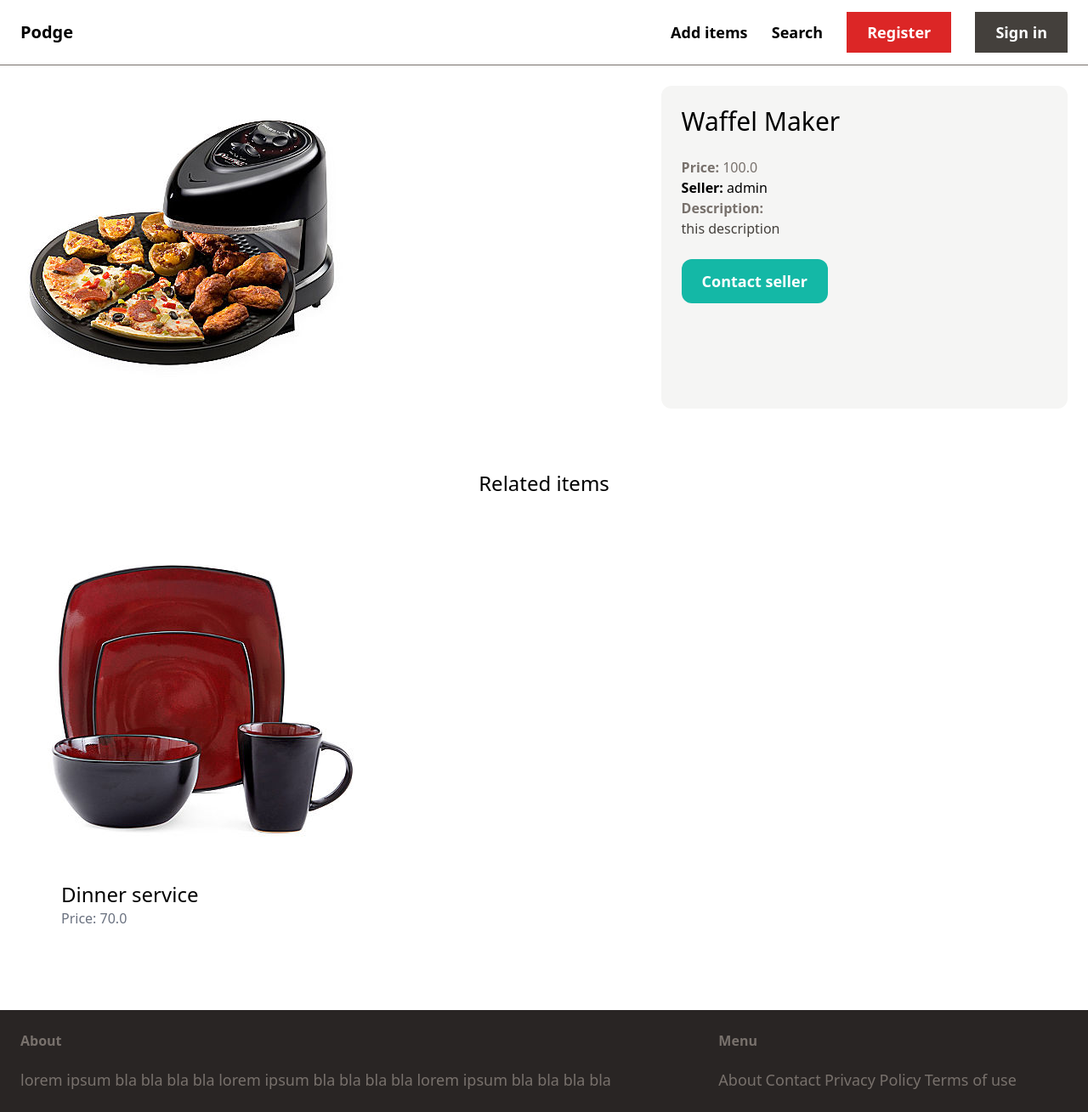
After one commit to struk49/podgethecat, a Django app: page /items/1/ in a window 1280 px wide. The commit adds this page. Shown: the whole page at 85% size. Run offline with Django 3.2, Linux system fonts and the light colour scheme; data comes from the database, SQL or seed files in the repository; both versions use the stored data as it was after the commit; some libraries are stand-ins or nearby versions.

Commit message:
added details page with image and description

```diff
--- a/home/templates/home/index.html
+++ b/home/templates/home/index.html
@@ -11,7 +11,7 @@ Hello,
     <div class="grid grid-cols-3 gap-3">
         {% for item in items %}
         <div>
-            <a href="#">
+            <a href="{% url 'item:detail' item.id %}">
                 <div>
                     <img src="{{ item.image.url }}" class="rounded-t-xl">
                 </div>
--- /dev/null
+++ b/item/templates/item/detail.html
@@ -0,0 +1,56 @@
+{% extends 'home/base.html' %}
+
+{% block title %}{{ item.name }}{% endblock %}
+
+{% block content %}
+<div class="grid grid-cols-5 gap-6">
+    <div class="col-span-3">
+        <img src="{{ item.image.url }}" class="rounded-xl">
+    </div>
+
+    <div class="col-span-2 p-6 bg-stone-100 rounded-xl">
+        <h1 class="mb-6 text-3xl">{{ item.name }}</h1>
+        <p class="text-stone-500"><strong>Price: </strong>{{ item.price }}</p>
+        <p class="text=stoney-500"><strong>Seller: </strong>{{ item.created_by.username }}</p>
+
+        {% if item.description %}
+            <p class="text-stone-700">
+                <strong class="text-stone-500">Description:</strong><br>
+                {{ item.description }}
+            </p>
+        {% endif %}
+
+        {% if request.user == item.created_by %}
+            <div class="mt-6 p-6 bg-white rounded-xl">
+                <p>This is your item!</p>
+
+                <a href="" class="inline-block mt-6 px-6 py-3 text-lg font-semibold bg-stone-600 text-white rounded-xl">Edit</a>
+                <a href="" class="inline-block mt-6 px-6 py-3 text-lg font-semibold bg-red-500 text-white rounded-xl">Delete</a>
+            </div>
+        {% else %}
+            <a href="" class="inline-block mt-6 px-6 py-3 text-lg font-semibold bg-teal-500 text-white rounded-xl hover:bg-teal-700">Contact seller</a>
+        {% endif %}
+    </div>
+</div>
+
+<div class="mt-6 px-6 py-12">
+    <h2 class="mb-12 text-2xl text-center">Related items</h2>
+
+    <div class="grid grid-cols-3 gap-3">
+        {% for item in related_items %}
+            <div>
+                <a href="{% url 'item:detail' item.id %}">
+                    <div>
+                        <img src="{{ item.image.url }}" class="rounded-t-xl">
+                    </div>
+
+                    <div class="p-6 bg-white rounded-b-xl">
+                        <h2 class="text-2xl">{{ item.name }}</h2>
+                        <p class="text-gray-500">Price: {{ item.price }}</p>
+                    </div>
+                </a>
+            </div>
+        {% endfor %}
+    </div>
+</div>
+{% endblock %}
--- /dev/null
+++ b/item/urls.py
@@ -0,0 +1,9 @@
+from django.urls import path
+
+from . import views
+
+app_name = 'item'
+
+urlpatterns = [
+    path('<int:pk>/', views.detail, name='detail'),
+]
--- a/item/views.py
+++ b/item/views.py
@@ -1,3 +1,13 @@
-from django.shortcuts import render
+from django.shortcuts import render, get_object_or_404
+
+from .models import Item
 
 # Create your views here.
+def detail(request, pk):
+    item = get_object_or_404(Item, pk=pk)
+    related_items = Item.objects.filter(category=item.category, is_sold=False).exclude(pk=pk)[0:3]
+
+    return render(request, 'item/detail.html', {
+        'item': item,
+        'related_items': related_items,
+    })
--- a/podgethecat/urls.py
+++ b/podgethecat/urls.py
@@ -16,12 +16,13 @@ Including another URLconf
 from django.conf import settings
 from django.conf.urls.static import static
 from django.contrib import admin
-from django.urls import path
+from django.urls import path, include
 
 from home.views import index, contacts
 
 urlpatterns = [
     path('', index, name='index'),
+    path('items/', include('item.urls')),
     path('contacts/', contacts, name='contacts'),
     path('admin/', admin.site.urls),
 ] + static(settings.MEDIA_URL, document_root=settings.MEDIA_ROOT)
```
Also changed, not shown: db.sqlite3, media/item_images/DP0716201503423610M.jpg (added).
